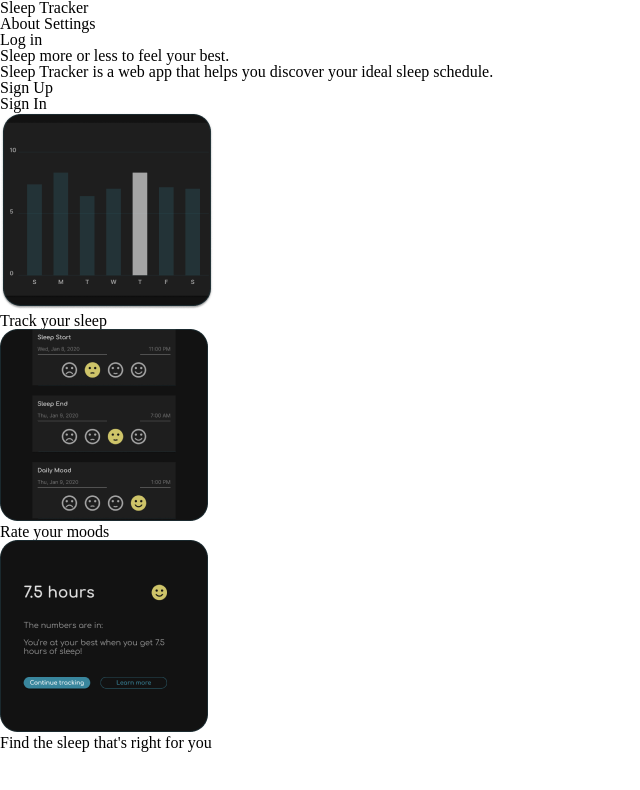
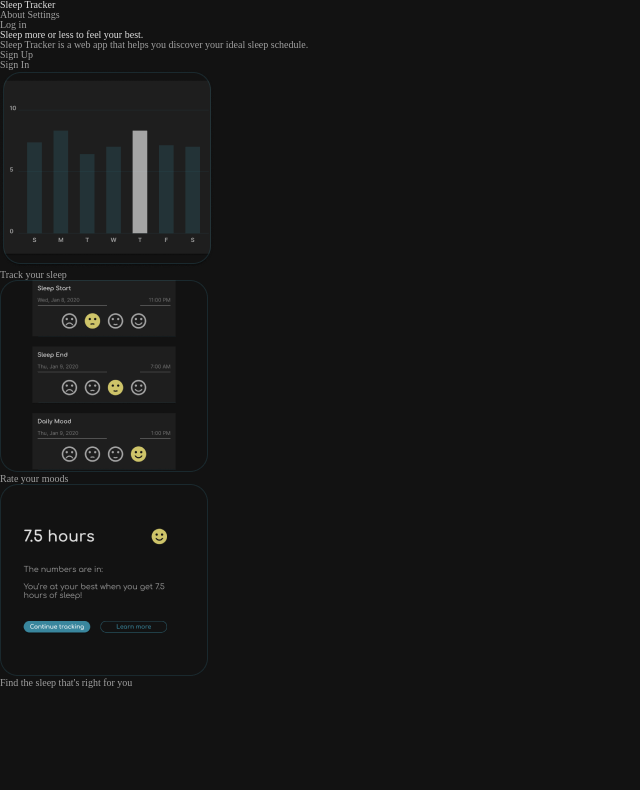
Before and after one commit to BuildWeek-Sleep-Tracker-4/marketing-page, a plain HTML site: page index.html in a window 1280 px wide. Shown: the whole page, without its empty margins (0-640 px from the left). Drawn offline with Linux system fonts and the light colour scheme.

Commit message:
Colors applied

```diff
--- a/index.html
+++ b/index.html
@@ -14,7 +14,7 @@
 </head>
 
 <body>
-  <header></header>
+  <div class="nav-bar">
 
     <h1>Sleep Tracker</h1>
     <nav>
@@ -23,7 +23,7 @@
     </nav>
     <a>Log in</a>
 
-  <header></header>
+  </header>
   <section class="intro-section">
     <h2>Sleep more or less to feel your best.</h2>
     <p> Sleep Tracker is a web app that helps you discover your ideal sleep schedule.</p>
--- a/less/index.less
+++ b/less/index.less
@@ -4,5 +4,5 @@
 @import "mixins";
 @import "reset";
 
-@import "header";
+@import "navigation";
 @import "main";
--- a/less/main.less
+++ b/less/main.less
@@ -0,0 +1,13 @@
+
+html {
+    font-size: 62.5%;
+}
+
+html, body {
+    background-color: @main-background;
+    color: @text-medium-emphasis;
+}
+
+h1, h2 {
+    color: @text-high-emphasis;
+}
--- /dev/null
+++ b/less/navigation.less
@@ -0,0 +1,4 @@
+.nav-bar {
+    background-color: @header-background;
+
+}
--- a/less/variables.less
+++ b/less/variables.less
@@ -4,6 +4,6 @@
 @text-medium-emphasis: rgba(255, 255, 255, 0.6);
 @text-low-emphasis:  rgba(255, 255, 255, 0.4);
 
-@header-background: #1212120b;
+@header-background: #12121207;
 //Faded to 0.09, how to do that?
 @main-background:  #121212;
```
Also changed, not shown: css/index.css, less/header.less (deleted).
